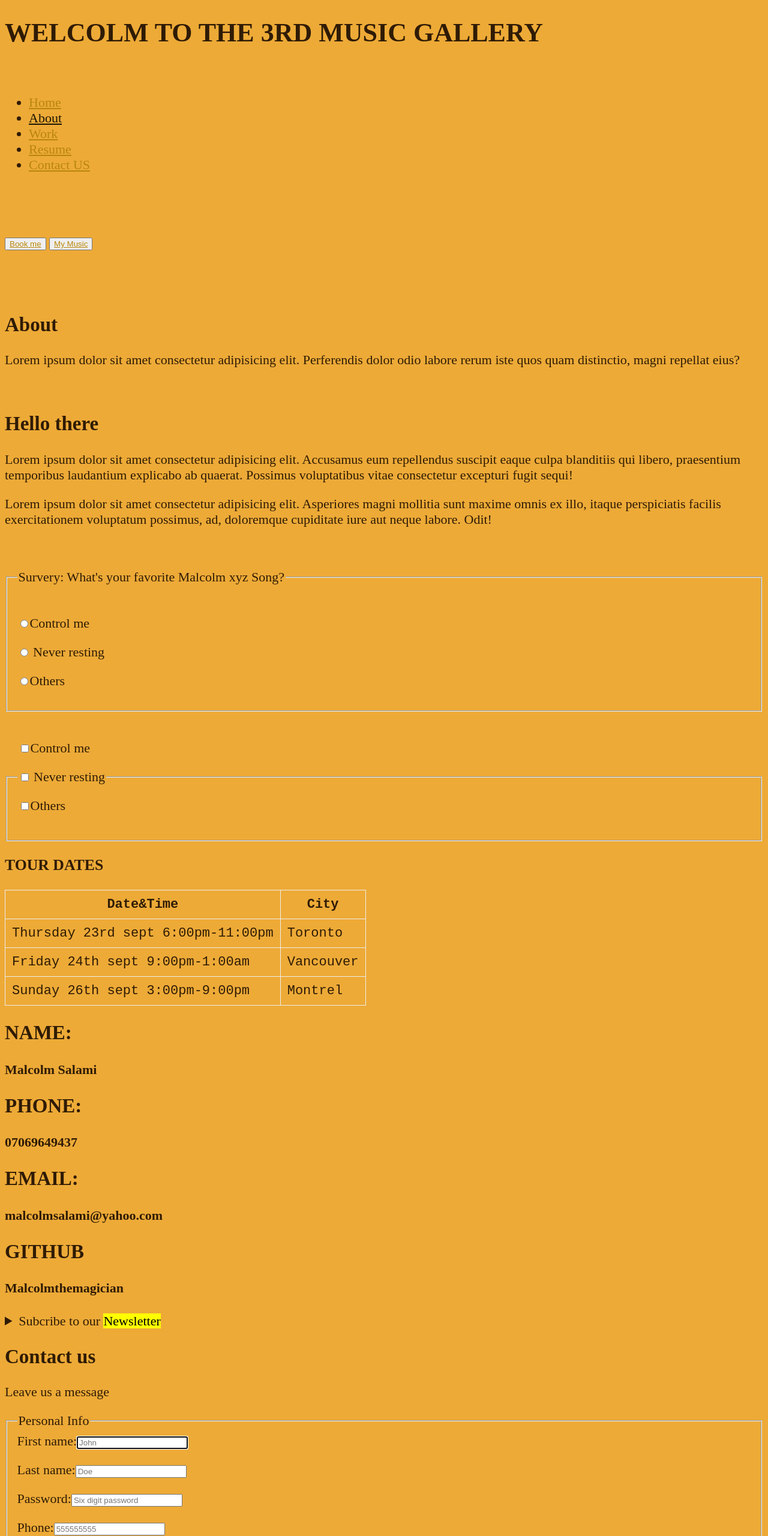
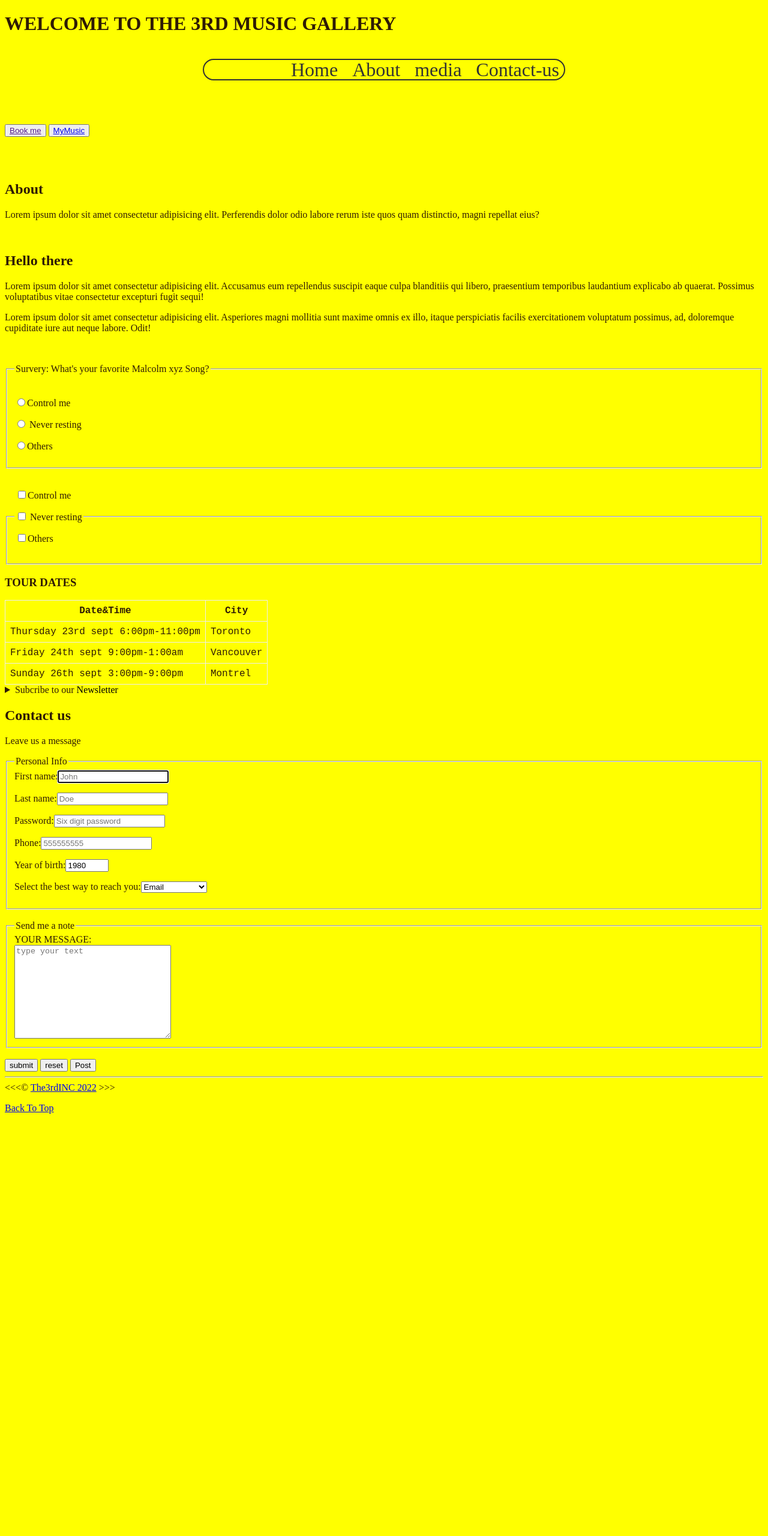
Before and after one commit to malcolmthescholar/Html-test, a plain HTML site: page index.html in a window 1280 px wide. Shown: the top 2560 px of the page at 60% size. After the commit the page ends 1872 px from the top, so only its background shows below. Drawn offline with Linux system fonts and the light colour scheme.

Commit message:
updated my code

```diff
--- a/index.html
+++ b/index.html
@@ -9,6 +9,7 @@
     <title>The3rdRecord.</title>
 <link rel="icon" href="html5.png" type="image/x-icon">
 <link rel="stylesheet" href="main.css">
+<link rel="stylesheet" href="mymusic.html">
 </head>
 <body>
     <!--Header-->
@@ -16,7 +17,7 @@
 
     <header>
         <div>
-        <H1>WELCOLM TO THE 3RD MUSIC GALLERY</H1>
+        <H1>WELCOME TO THE 3RD MUSIC GALLERY</H1>
         <style>
 
         </style>
@@ -28,9 +29,8 @@
             <ul>
                 <li><a href="">Home</a></li>
                 <li><a href="Ourstory.html">About</a></li>
-                <li><a href="">Work</a></li>
-                <li><a href="">Resume</a></li>
-                <li><a href="">Contact US</a></li>
+                <li><a href="">media</a></li>
+                <li><a href="">Contact-us</a></li>
             </ul>
         </nav>
         </div>
@@ -47,7 +47,7 @@
         <p></p>
         <div>
             <button><a href="">Book me</a></button>
-            <button><a href="">My Music</a></button>
+            <button><a href="mymusic.html">MyMusic</a></button>
         </div>
     </div>
     <div>
@@ -135,23 +135,6 @@
             </td>
         </tr>
         </table>
-        <div>
-            <div>
-                <h2>NAME:</h2>
-                <h4>Malcolm Salami</h4>
-            </div>
-            <div>
-                <h2>PHONE:</h2>
-                <h4>07069649437</h4>
-            </div>
-            <div>
-                <h2>EMAIL:</h2>
-                <h4>malcolmsalami@yahoo.com</h4>
-            </div>
-            <div>
-                <h2>GITHUB</h2>
-                <h4>Malcolmthemagician</h4>
-            </div>
             <aside>
                 <details>
                     <summary>Subcribe to our <mark>Newsletter</mark></summary>
@@ -196,6 +179,10 @@
     <br>
     <textarea name="message" id="message" cols="30" rows="10" placeholder="type your text"></textarea>
 </fieldset>
+<br>
+<button type="submit">submit</button>
+<button type="reset">reset</button>
+<button type="submit" formaction="https://httpbin.org//post" formmethod="post">Post</button>
 </form>
 <hr>
 <footer>
--- a/main.css
+++ b/main.css
@@ -1,22 +1,78 @@
-html{
-    font-size: 22px;
-}
+
+@import url('https://fonts.googleapis.com/css2?family=Roboto&display=swap');
+
+ /* *{
+margin: 0%;
+padding: 0;
+box-sizing: border-box;
+} */
+
+
+
 body{
-    background-color: rgb(237, 170, 55);
+    font-family: 'font-family: 'Roboto', sans-serif'
+    padding: 10%;
+    font-size: 1rem;
+    background-color: yellow;
     color: rgb(47, 27, 5);
 }
 
-a {
-    color: rgb(28, 21, 2);
+h1{
+    padding: auto;
+    background-color: ;
+    border-radius: 2rem 2rem 0 0;
 }
 
-a:visited {
-    color: darkgoldenrod;
+nav{
+    border: 2px solid#333;
+    border-radius: 2rem;
+    margin: 0 auto 1rem;
+    max-width: 600px;
+    font-size: 2rem;
+    line-height: 2rem;
 }
+
+ul{
+    list-style: none;
+    padding: 0%;
+    text-align: right;
+    background-color:;
+    margin: 0;
+}
+li {
+    display:inline-block;
+    margin-inline: 0.5rem
+}
+
+li {
+    border-top: 1px #333;
+}
+
+li a{
+    display: block;
+}
+li a,
+li a:visited{
+    text-decoration: none;
+    color: #333;
+}
+li a:hover,
+li a:focus{
+    background:#333;
+    color: greenyellow;
+}
+
+
+
+
+
+
 
 a:hover, a:active {
     color: aliceblue;
 }
+
+
 
 table, tr, th, td, caption {
     border: 1px solid#eee;
--- /dev/null
+++ b/mymusic.html
@@ -0,0 +1,59 @@
+<!DOCTYPE html>
+<html lang="en">
+<head>
+    <meta charset="UTF-8">
+    <meta http-equiv="X-UA-Compatible" content="IE=edge">
+    <meta name="viewport" content="width=device-width, initial-scale=1.0">
+    <title>Document</title>
+</head>
+<body>
+    <header>
+        <h1>
+            EXPLORE MALCOLM XYZ MUSIC
+        </h1>
+    </header>
+    <hr>
+    <main>
+    <h2>
+Stream and dowload
+    </h2>
+    <hr>
+<h3>
+    Track one: Never resting
+</h3>
+<p>
+    Lorem ipsum, dolor sit amet consectetur adipisicing elit. Qui minus vitae praesentium quibusdam veniam, reprehenderit, nesciunt dolorum illo ipsa aperiam aliquam placeat necessitatibus eos, ipsum nobis consectetur molestias commodi suscipit.
+
+    <ul>
+        <li>
+            <button>
+                Download
+            </button>
+        </li>
+        <li>
+            <button>
+                <a href="streamnow.html">Stream now</a>
+            </button>
+        </li>
+    </ul>
+</p>
+<hr>
+<h3>
+    Track two: Control me
+</h3>
+<p>
+    Lorem ipsum dolor sit amet, consectetur adipisicing elit. Vero sed corporis fugit dicta atque, assumenda quia accusantium, maxime inventore ullam reprehenderit sapiente. Excepturi doloribus facere fugit id eaque magni molestiae.
+</p>
+<hr>
+<h3>
+Track three: Move
+</h3>
+<p>
+    Lorem, ipsum dolor sit amet consectetur adipisicing elit. Distinctio nemo cum quidem expedita molestiae qui voluptatem nesciunt ad magni vitae sequi, illo inventore eum a temporibus unde saepe. Hic, incidunt?
+</p>
+<hr>
+</main>
+
+
+</body>
+</html>
--- /dev/null
+++ b/stream.css
@@ -0,0 +1,28 @@
+@import url('https://fonts.googleapis.com/css2?family=Bruno+Ace+SC&display=swap');
+
+body {
+    padding: 5% 10%;
+    font-size: 5 rem;
+    background-color: rgb(222, 188, 19);
+    font-family:'Bruno Ace SC', cursive;
+    color: aliceblue;
+}
+
+ol {
+    list-style-type: disc;
+}
+
+ul{
+    list-style: disc;
+    text-align: left;
+}
+ol li:nth-child(3){
+color: blue;
+}
+
+::marker{
+    color: brown;
+    font-size: 1.5em;
+    font-family: fantasy;
+    /*content:"Play";
+}
```
Also changed, not shown: Ourstory.html (+4 -0 lines), streamnow.html (added, +55 -0 lines), img/malcolm.jpeg (added), img/odun.jpeg (added), img/peter.jpeg (added), 1 other file.
